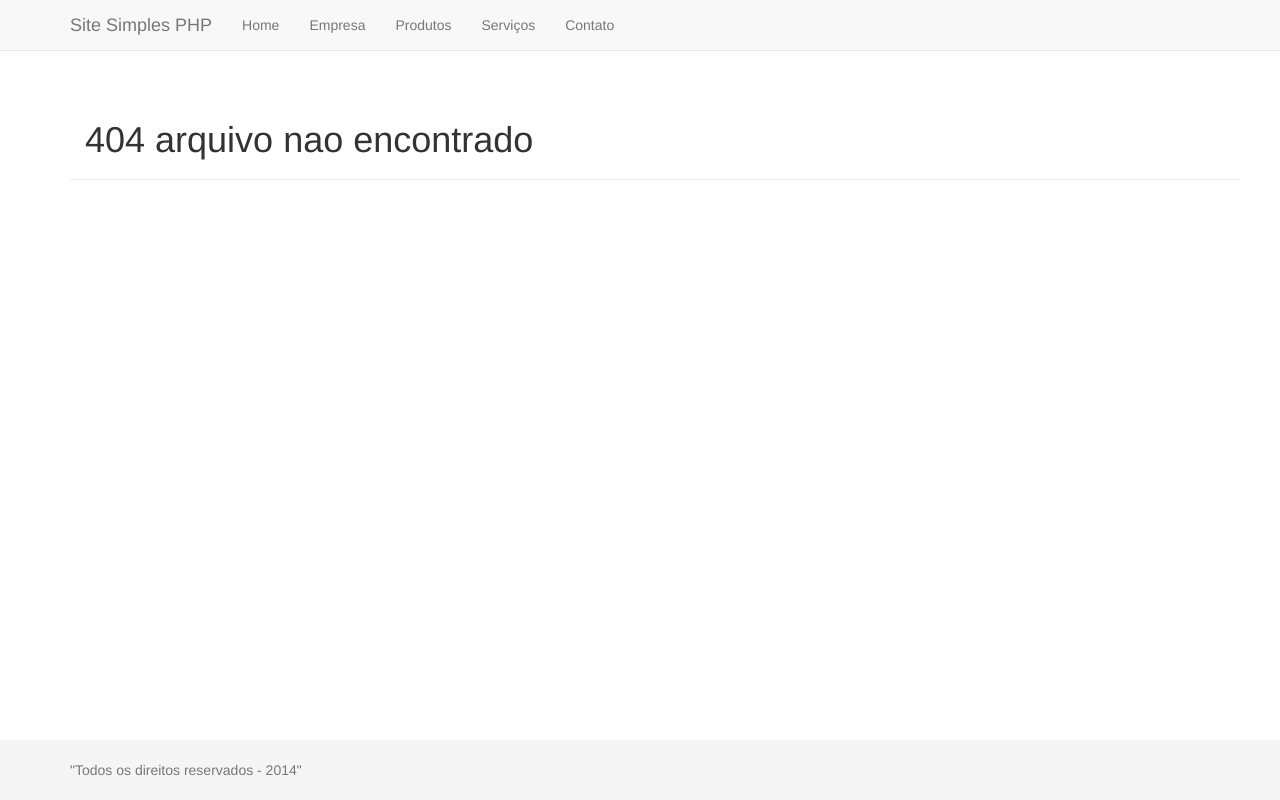
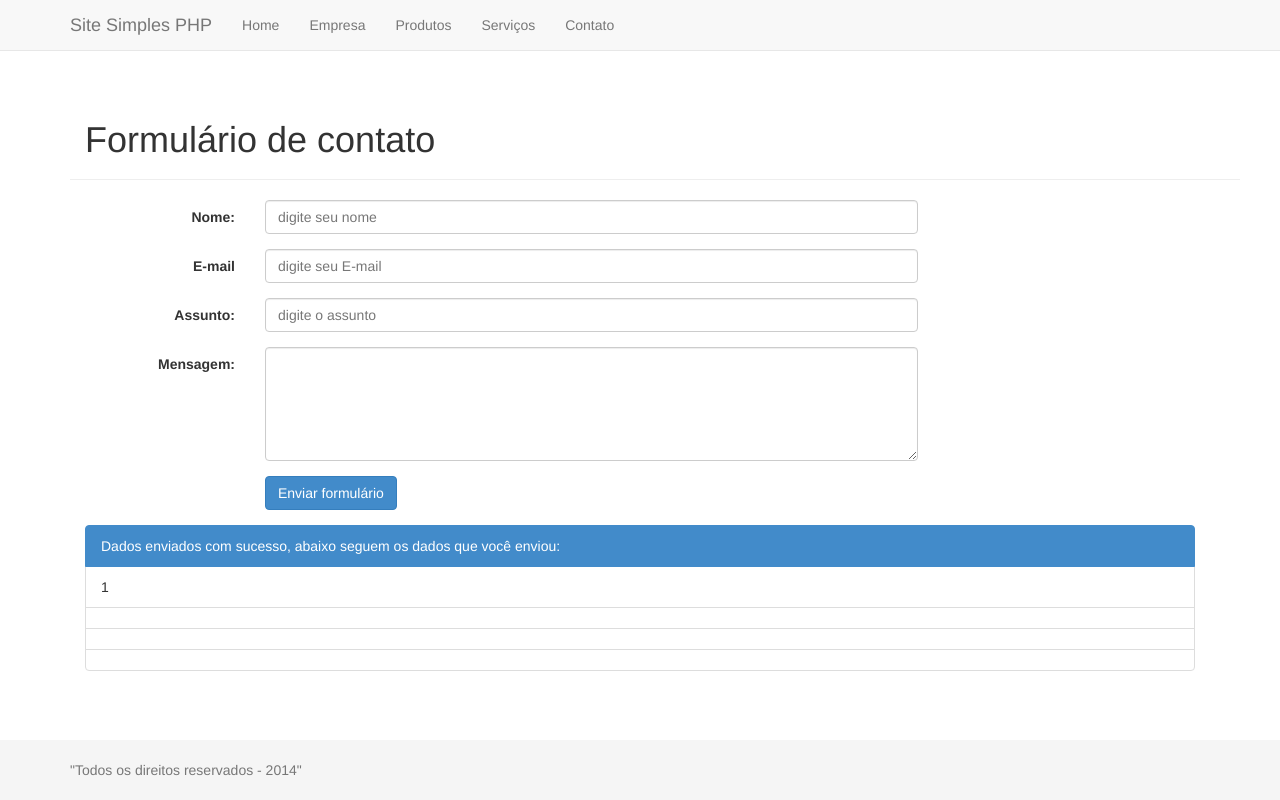
Before and after one commit to lucaslememoura/projeto-site-simples-php, a PHP site: page /submit?nome=1 in a window 1280 px wide. Run offline with PHP 8.4, Linux system fonts and the light colour scheme; data that the repository does not hold is empty; some libraries are stand-ins or nearby versions.

Commit message:
entrega-projeto-2
site final p[ara entrega projeto 2

```diff
--- a/include/contato.php
+++ b/include/contato.php
@@ -2,7 +2,7 @@
     <div class="container page-header">
         <h1>Formulário de contato</h1>
     </div>
-        <form class="form-horizontal" role="form" action="#" method="post">
+        <form class="form-horizontal" role="form" action="submit" method="post">
             <div class="form-group">
                 <label for="inputNome" class="col-sm-2 control-label">Nome:</label>
                 <div class="col-sm-7">
--- /dev/null
+++ b/include/submit.php
@@ -0,0 +1,53 @@
+<div class="container theme-showcase" role="main" id="containerPrincipal">
+    <div class="container page-header">
+        <h1>Formulário de contato</h1>
+    </div>
+    <form class="form-horizontal" role="form" action="submit" method="post">
+        <div class="form-group">
+            <label for="inputNome" class="col-sm-2 control-label">Nome:</label>
+            <div class="col-sm-7">
+                <input type="text" class="form-control" id="inputNome" name="nome" placeholder="digite seu nome" required="required">
+            </div>
+        </div>
+        <div class="form-group">
+            <label for="inputEmail3" class="col-sm-2 control-label">E-mail</label>
+            <div class="col-sm-7">
+                <input type="email" class="form-control" id="inputEmail3" name="email" placeholder="digite seu E-mail" >
+            </div>
+        </div>
+        <div class="form-group">
+            <label for="inputAssunto" class="col-sm-2 control-label">Assunto:</label>
+            <div class="col-sm-7">
+                <input type="text" class="form-control" id="inputAssunto" name="assunto" placeholder="digite o assunto" required="required">
+            </div>
+        </div>
+        <div class="form-group">
+            <label for="inputMensagem" class="col-sm-2 control-label">Mensagem:</label>
+            <div class="col-sm-7">
+                <textarea class="form-control" rows="5" name="mensagem" required="required"></textarea>
+            </div>
+        </div>
+        <div class="form-group">
+            <div class="col-sm-offset-2 col-sm-10">
+                <input type="submit" id="bntEnviar" name="bntEnviar" value="Enviar formulário" class="btn btn-primary">
+            </div>
+        </div>
+    </form>
+    <div class="col-sm-12">
+        <ul class="list-group">
+            <a href="#" class="list-group-item active">
+                Dados enviados com sucesso, abaixo seguem os dados que você enviou:
+            </a>
+            <?php $nome = $_REQUEST['nome'];
+            $email = $_REQUEST['email'];
+            $assunto = $_REQUEST['assunto'];
+            $mensagem = $_REQUEST['mensagem'];
+            ?>
+            <li class="list-group-item"><?php echo $nome?></li>
+            <li class="list-group-item"><?php echo $email?></li>
+            <li class="list-group-item"><?php echo $assunto?></li>
+            <li class="list-group-item"><?php echo $mensagem?></li>
+        </ul>
+    </div>
+</div>
+</div> <!-- /container -->
--- a/index.php
+++ b/index.php
@@ -5,7 +5,7 @@ $rota = explode('/',$dados_url['path'],2);
 
 function rotas( $param) {
 
-    $rotasValidas = ["contato","empresa","produtos","servicos","home"];
+    $rotasValidas = ["contato","empresa","produtos","servicos","home","submit",];
 
     if( in_array( $param[1], $rotasValidas)):
         return require_once('include/'.$param[1].".php");
```
